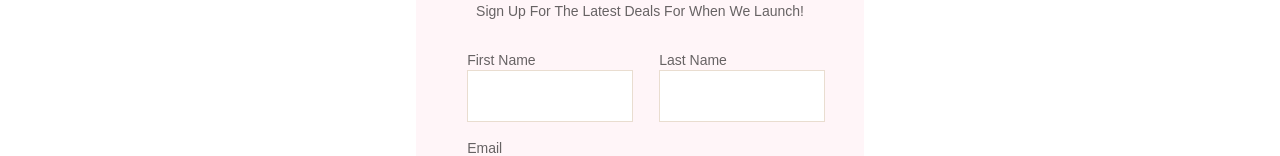
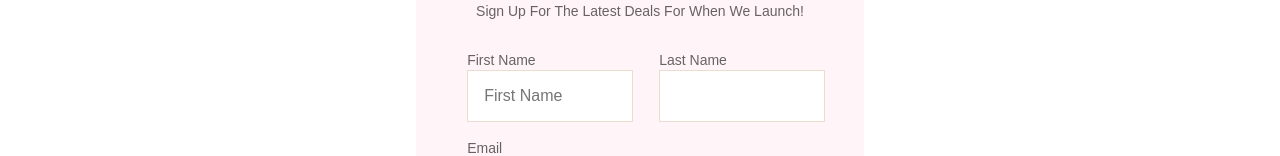
Before and after one commit to maxcramer/imp, a React (Create React App) app: page /register in a window 1280 px wide. Shown: the part 224-380 px from the top of the page. Built offline with nearby package versions, Linux system fonts and the light colour scheme.

Commit message:
firstName from form being uploaded to firestore db

```diff
--- a/src/components/RegisterForm/RegisterForm.js
+++ b/src/components/RegisterForm/RegisterForm.js
@@ -1,8 +1,32 @@
-import React from "react";
+import React, { useState } from "react";
+import db from "../../firebase";
+import firebase from "firebase/compat/app";
 
 import "./registerFrom.css";
 
 const RegisterForm = () => {
+  const [firstName, setFirstName] = useState("");
+  const [message, setMessage] = useState("");
+
+  const inputHandler = (e) => {
+    setFirstName(e.target.value);
+  };
+
+  const submitHandler = (e) => {
+    e.preventDefault();
+    if (firstName) {
+      db.collection("rider").add({
+        firstName: firstName,
+        time: firebase.firestore.FieldValue.serverTimestamp(),
+      });
+      setFirstName("");
+      setMessage("Thanks for Subscribing!");
+      setTimeout(() => {
+        setMessage("");
+      }, 3000);
+    }
+  };
+
   return (
     <div>
       <div className="register_form_parent">
@@ -13,11 +37,16 @@ const RegisterForm = () => {
             Sign up for the latest deals for when we launch!
           </p>
         </h2>
-        <form action="">
+        <form onSubmit={submitHandler}>
           <div className="register_form_group">
             <div className="form_item">
               <label htmlFor="">First Name</label>
-              <input type="text" />
+              <input
+                type="text"
+                placeholder="First Name"
+                value={firstName}
+                onChange={inputHandler}
+              />
             </div>
             <div className="form_item">
               <label htmlFor="">Last Name</label>
@@ -70,6 +99,7 @@ const RegisterForm = () => {
             <input type="text" />
           </div>
           <button className="submit_btn">Submit</button>
+          {message && <h3>{message}</h3>}
         </form>
       </div>
     </div>
```
